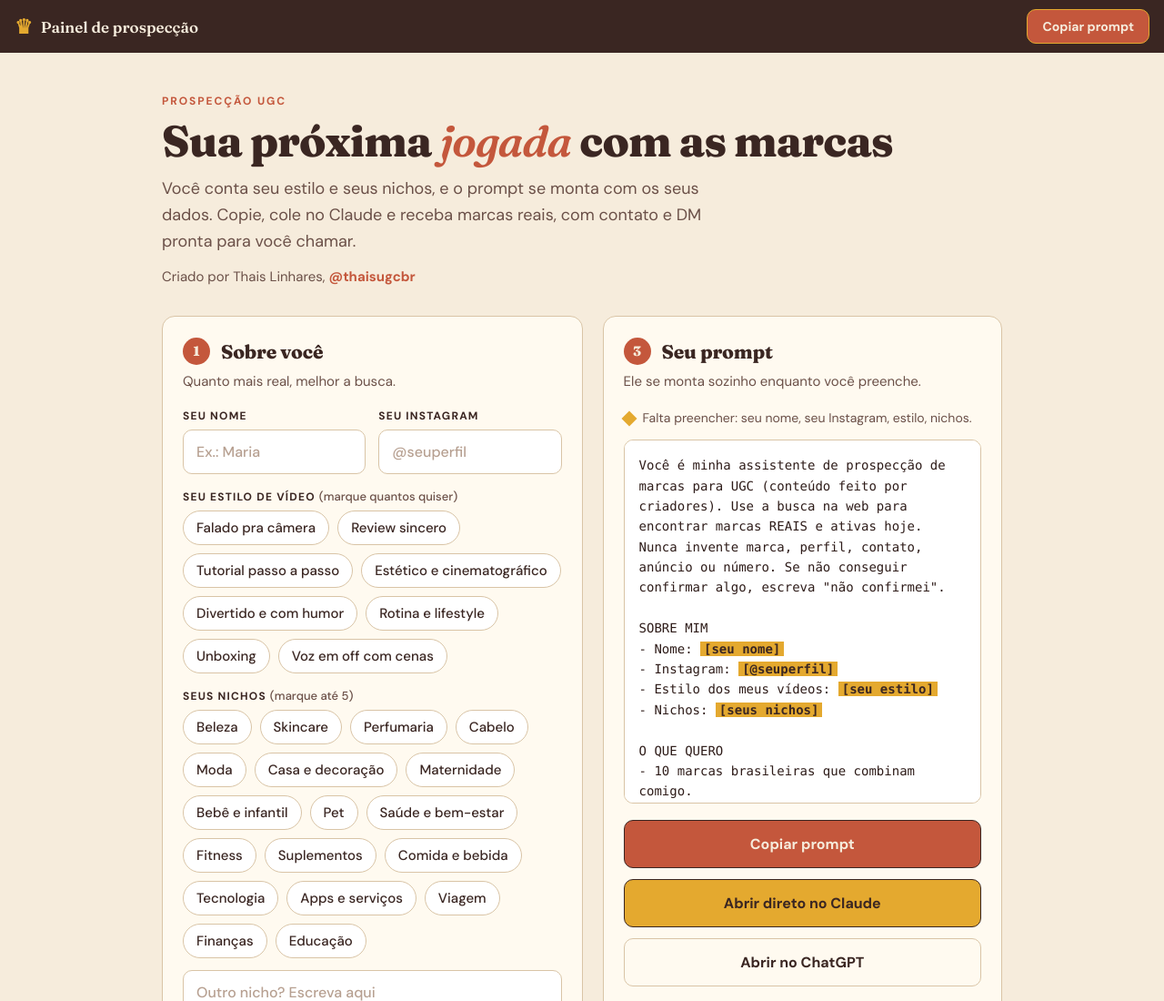
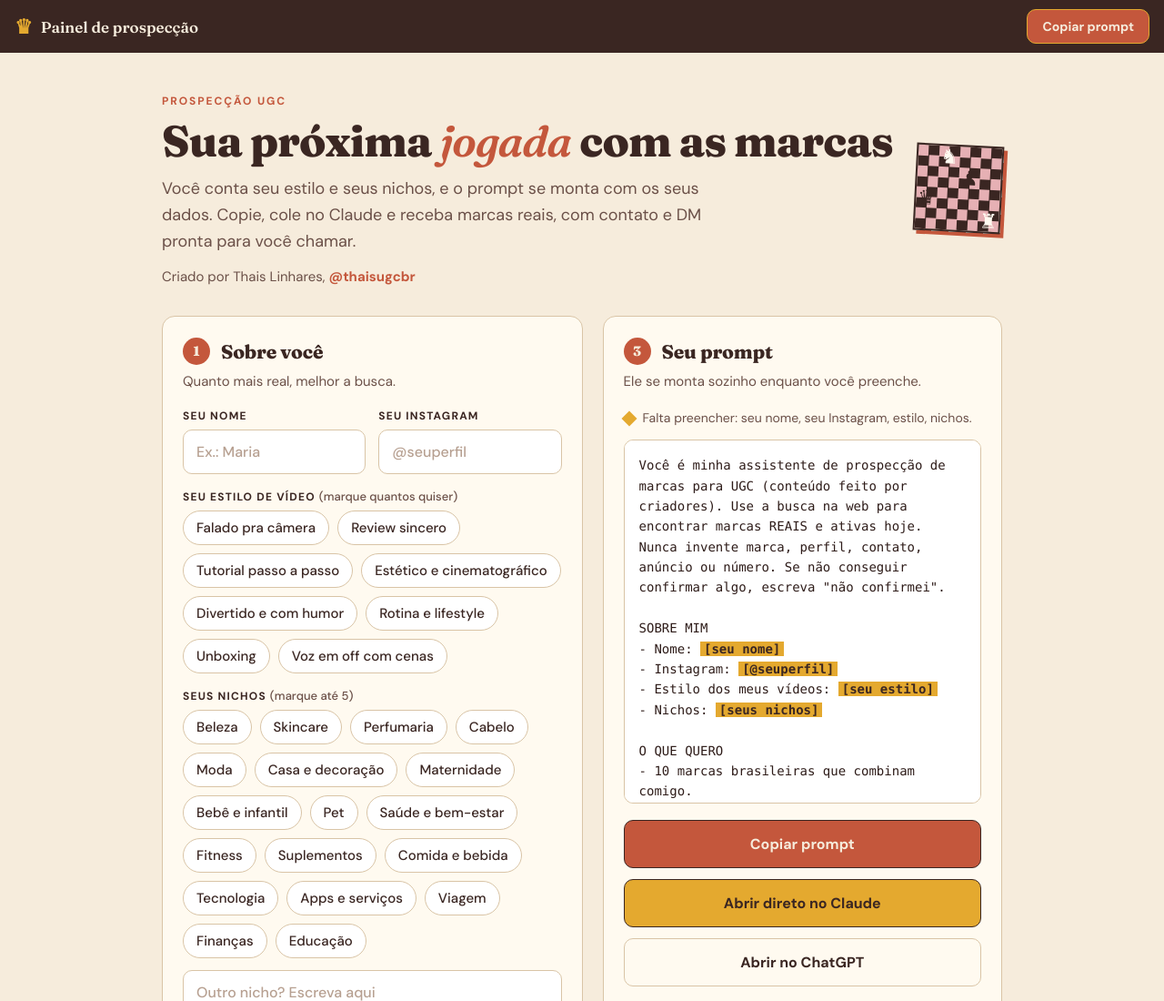
Before and after one commit to thaislinhares21/portfoliougc, a plain HTML site: page prospeccao/index.html in a window 1280 px wide. Shown: the top 1100 px of the page at 91% size. Drawn offline with Linux system fonts and the light colour scheme.

Commit message:
Tabuleiro pequeno no topo

```diff
--- a/prospeccao/index.html
+++ b/prospeccao/index.html
@@ -145,6 +145,11 @@ input[type=text],select,textarea{border:1px solid #d9c4a6;border-radius:10px}
 .promptbox{border:1px solid #d9c4a6;border-radius:10px}
 .sec+.sec{border-top:1px solid #e4d3b8;margin-top:26px;padding-top:24px}
 .dot{border:0}
+.hero{display:flex;align-items:center;justify-content:space-between;gap:20px}
+.hero>div:first-child{flex:1;min-width:0}
+.board{width:96px;max-width:96px;flex:none;margin:0;border:2px solid var(--cocoa);box-shadow:4px 4px 0 var(--terra);transform:rotate(3deg)}
+.board .pc{font-size:22px}
+@media (max-width:520px){.board{width:72px;max-width:72px}.board .pc{font-size:16px}}
 </style>
 </head>
 <body>
@@ -158,6 +163,9 @@ input[type=text],select,textarea{border:1px solid #d9c4a6;border-radius:10px}
       <h1>Sua próxima <em>jogada</em> com as marcas</h1>
       <p class="lead">Você conta seu estilo e seus nichos, e o prompt se monta com os seus dados. Copie, cole no Claude e receba marcas reais, com contato e DM pronta para você chamar.</p>
       <div class="byline">Criado por Thais Linhares, <a href="https://instagram.com/thaisugcbr" target="_blank" rel="noopener">@thaisugcbr</a></div>
+    </div>
+    <div class="board chk" aria-hidden="true">
+      <div class="pc p1">&#9822;&#xFE0E;</div><div class="pc p2">&#9823;&#xFE0E;</div><div class="pc p3">&#9819;&#xFE0E;</div><div class="pc p4">&#9820;&#xFE0E;</div>
     </div>
   </div>
 </header>
```
